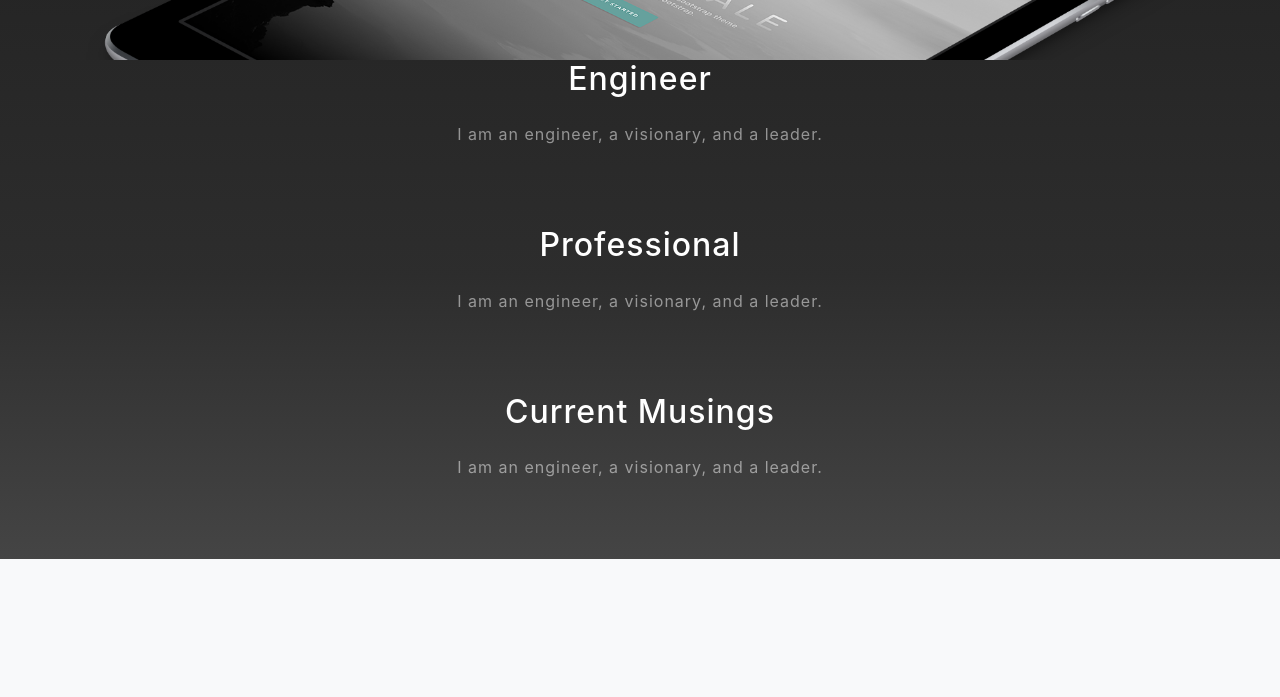
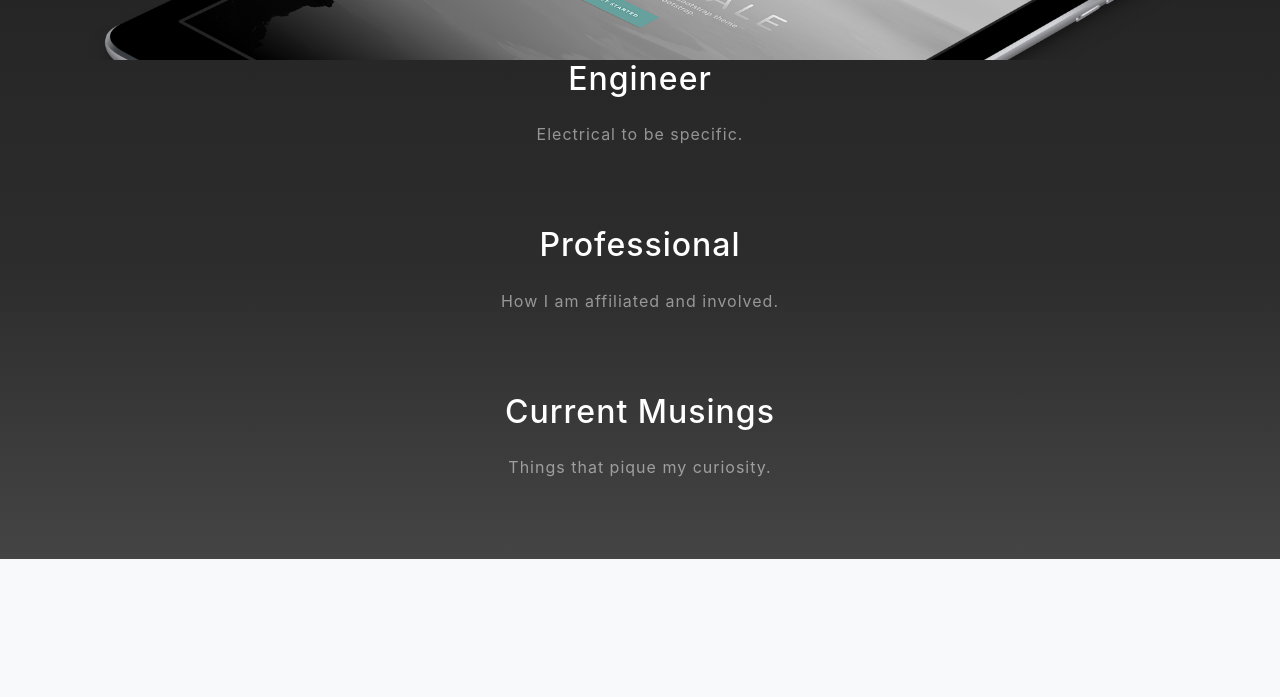
Before and after one commit to Nels27/PersonalWebsite, a website with bundled scripts: page index.html in a window 1280 px wide. Shown: the part 1380-2077 px from the top of the page. Built offline with nearby package versions, Linux system fonts and the light colour scheme.

Commit message:
Editing content in the headings for about

```diff
--- a/index.html
+++ b/index.html
@@ -76,7 +76,7 @@
           <div class="row">
             <div class="col-lg-8 mx-auto">
               <h2 class="text-white mb-4">Engineer</h2> <!--Education, Professional Involvements, Current Musings-->
-              <p class="text-white-50"> I am an engineer, a visionary, and a leader.</p>
+              <p class="text-white-50"> Electrical to be specific.</p>
             </div>
           </div>
 
@@ -84,7 +84,7 @@
           <div class="row">
             <div class="col-lg-8 mx-auto">
               <h2 class="text-white mb-4">Professional</h2> <!--Education, Professional Involvements, Current Musings-->
-              <p class="text-white-50"> I am an engineer, a visionary, and a leader.</p>
+              <p class="text-white-50"> How I am affiliated and involved.</p>
             </div>
           </div>
 
@@ -93,7 +93,7 @@
           <div class="row">
             <div class="col-lg-8 mx-auto">
               <h2 class="text-white mb-4">Current Musings</h2> <!--Education, Professional Involvements, Current Musings-->
-              <p class="text-white-50"> I am an engineer, a visionary, and a leader.</p>
+              <p class="text-white-50"> Things that pique my curiosity.</p>
             </div>
           </div>
 
```
